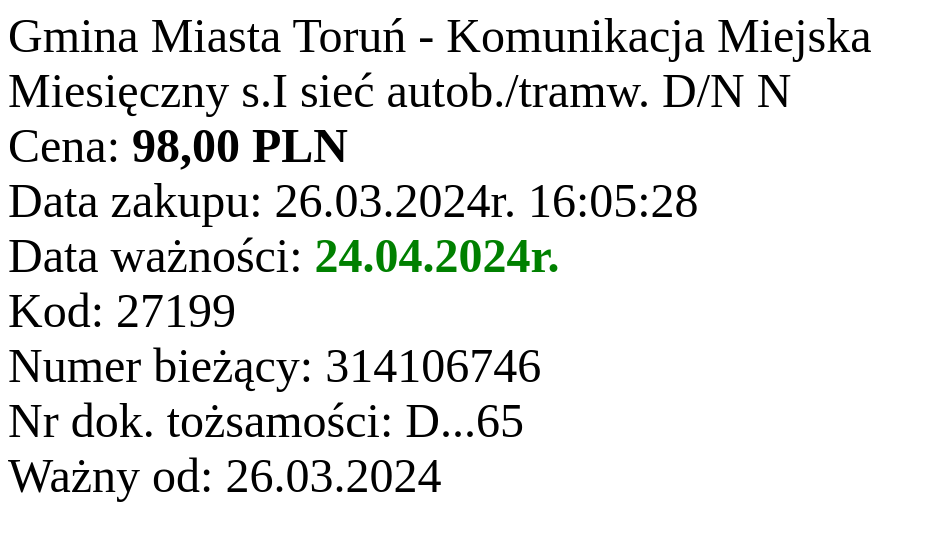
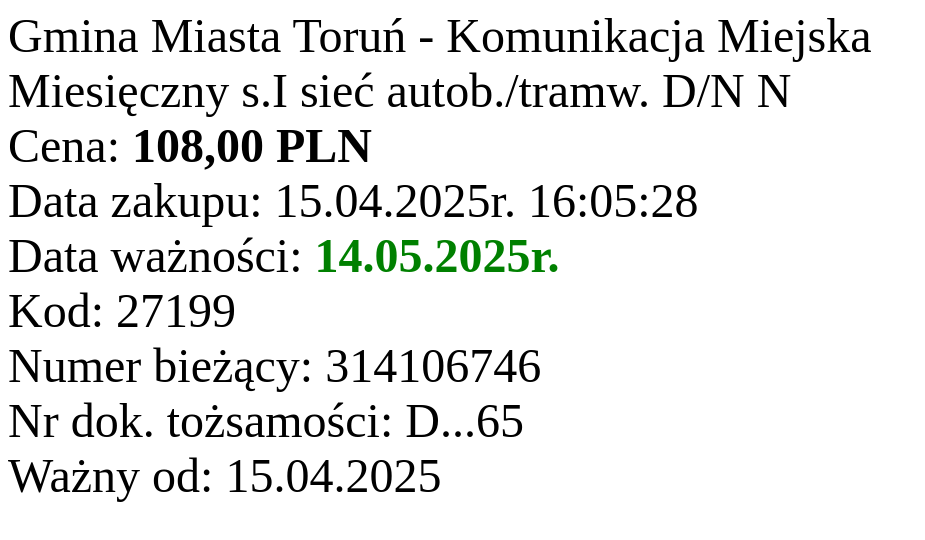
Before and after one commit to ebilet/sgtw-V-id-27y4nrkoTNorkpTqHdpNi-2F4IwFZswfZ874oTaI5QUpqjap9oo4-2ByNOERyxrs2dsTfb, a plain HTML site: page index.html in a window 1280 px wide. Shown: the whole page, without its empty margins (0-925 px from the left). Drawn offline with Linux system fonts and the light colour scheme.

Commit message:
Update index.html

```diff
--- a/index.html
+++ b/index.html
@@ -2,5 +2,5 @@
 <!-- saved from url=(0103)https://mobilet.pl/sgtw/V?id=%27y4nrkoTNorkpTqHdpNi%2F4IwFZswfZ874oTaI5QUpqjap9oo4%2ByNOERyxrs2irEmj%27 -->
 <html class=" qyzyzkc idc0_347"><head><meta http-equiv="Content-Type" content="text/html; charset=UTF-8"><style>body {transition: opacity ease-in 0.2s; }
 body[unresolved] {opacity: 0; display: block; overflow: hidden; position: relative; }
-</style></head><body style="font-size:3em">Gmina Miasta Toruń - Komunikacja Miejska<br>Miesięczny s.I sieć autob./tramw. D/N N<br>Cena: <b>98,00 PLN</b><br>Data zakupu: 26.03.2024r. 16:05:28<br>Data ważności: <b style="color:green;">24.04.2024r.</b><br>Kod: 27199<br>Numer bieżący: 314106746<br>Nr dok. tożsamości: D...65<br>Ważny od: 26.03.2024<br>
+</style></head><body style="font-size:3em">Gmina Miasta Toruń - Komunikacja Miejska<br>Miesięczny s.I sieć autob./tramw. D/N N<br>Cena: <b>108,00 PLN</b><br>Data zakupu: 15.04.2025r. 16:05:28<br>Data ważności: <b style="color:green;">14.05.2025r.</b><br>Kod: 27199<br>Numer bieżący: 314106746<br>Nr dok. tożsamości: D...65<br>Ważny od: 15.04.2025<br>
 </body></html>
```
